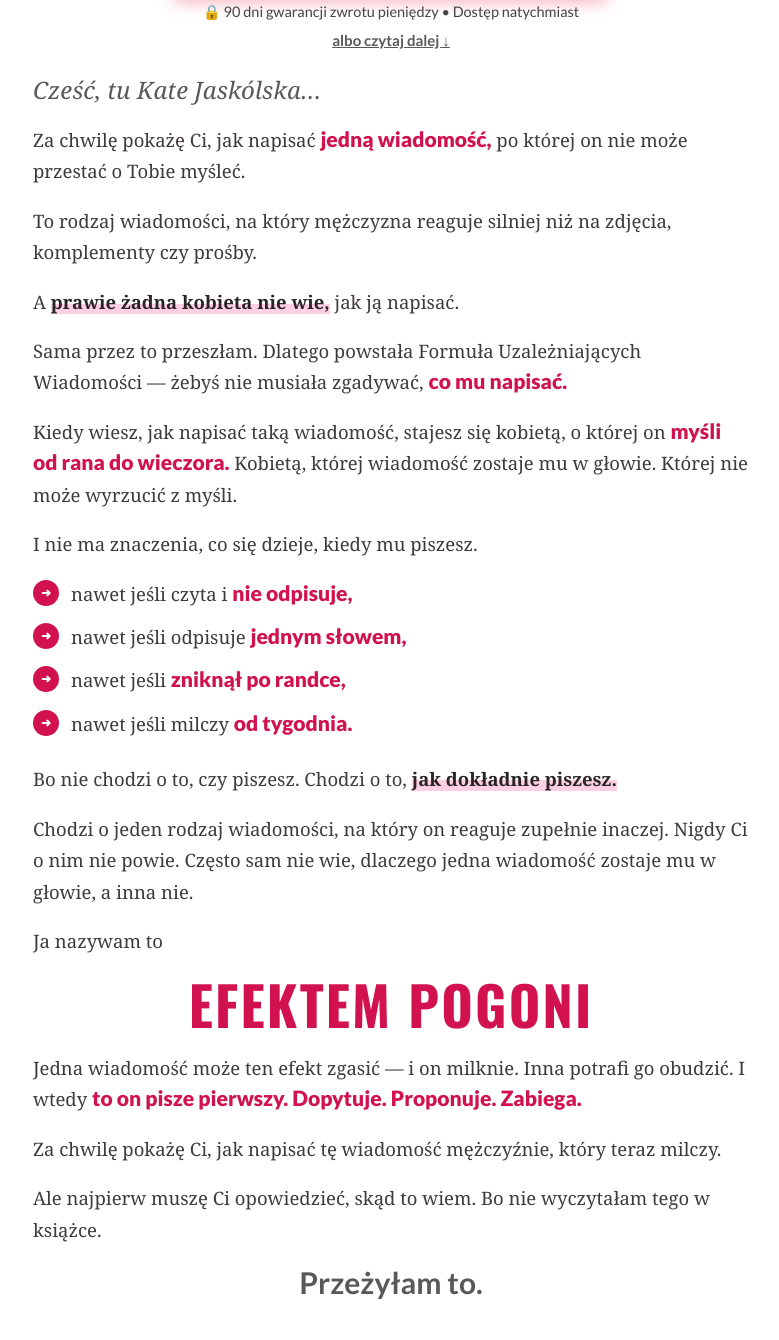
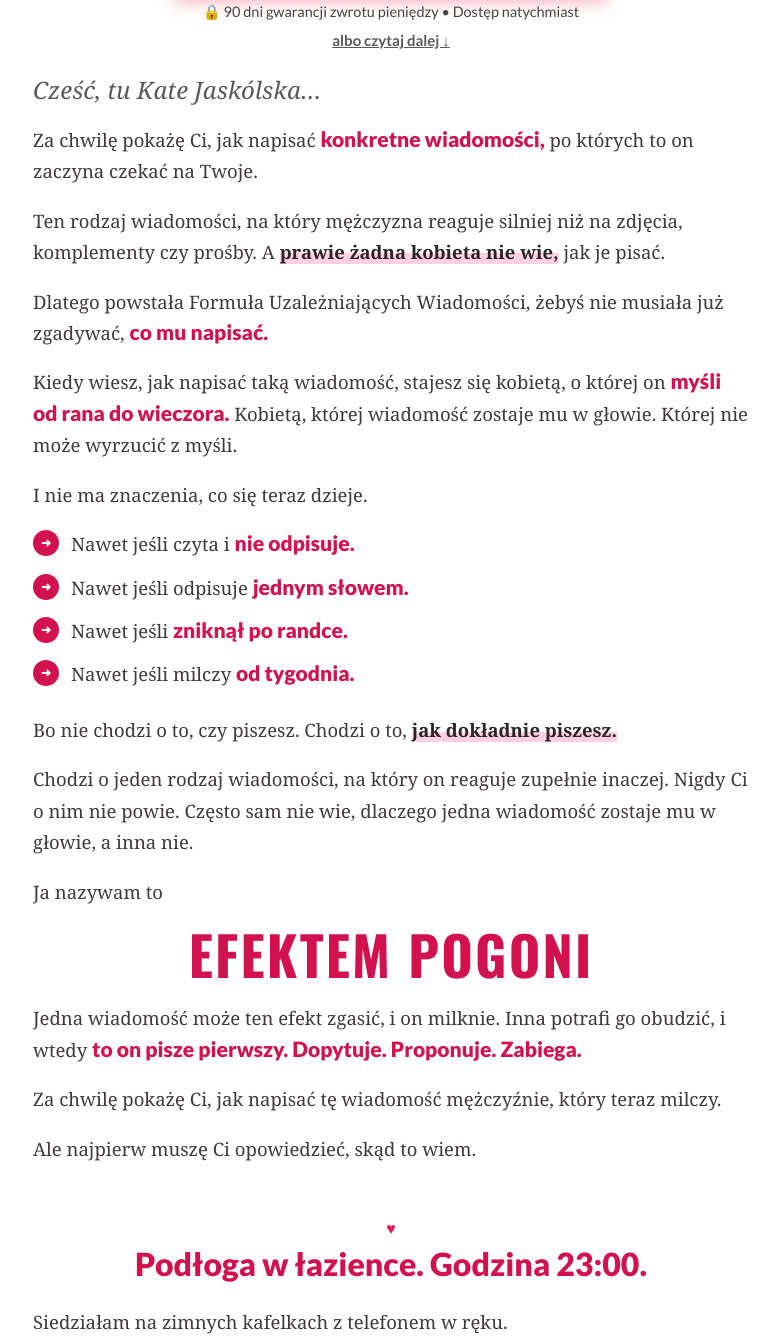
Before and after one commit to kate-jaskolska/podglad-lp, a plain HTML site: page finalna/index.html in a window 1280 px wide. Shown: the part 778-2118 px from the top of the page, without its empty margins (249-1028 px from the left). Drawn offline with nearby package versions, Linux system fonts and the light colour scheme.

Commit message:
Finalna v15-v3: początek listu w wersji Kasi
Jej tekst, z poprawioną gramatyką (konkretne wiadomości, po których / jak je pisać). Zachowane zdania przy wielokropkach. Kończy się na „skąd to wiem.”

```diff
--- a/finalna/index.html
+++ b/finalna/index.html
@@ -240,26 +240,24 @@ footer .disc{font-size:11.5px;color:#777}
 
 <!-- HAK -->
 <p class="hi">Cześć, tu Kate Jaskólska…</p>
-<p>Za chwilę pokażę Ci, jak napisać <span class="k">jedną wiadomość,</span> po której on nie może przestać o Tobie myśleć.</p>
-<p>To rodzaj wiadomości, na który mężczyzna reaguje silniej niż na zdjęcia, komplementy czy prośby.</p>
-<p>A <span class="mk">prawie żadna kobieta nie wie,</span> jak ją napisać.</p>
-<p>Sama przez to przeszłam. Dlatego powstała Formuła Uzależniających Wiadomości — żebyś nie musiała zgadywać, <span class="k">co mu napisać.</span></p>
+<p>Za chwilę pokażę Ci, jak napisać <span class="k">konkretne wiadomości,</span> po których to on zaczyna czekać na Twoje.</p>
+<p>Ten rodzaj wiadomości, na który mężczyzna reaguje silniej niż na zdjęcia, komplementy czy prośby. A <span class="mk">prawie żadna kobieta nie wie,</span> jak je pisać.</p>
+<p>Dlatego powstała Formuła Uzależniających Wiadomości, żebyś nie musiała już zgadywać, <span class="k">co mu napisać.</span></p>
 <p>Kiedy wiesz, jak napisać taką wiadomość, stajesz się kobietą, o której on <span class="k">myśli od rana do wieczora.</span> Kobietą, której wiadomość zostaje mu w głowie. Której nie może wyrzucić z myśli.</p>
-<p>I nie ma znaczenia, co się dzieje, kiedy mu piszesz.</p>
+<p>I nie ma znaczenia, co się teraz dzieje.</p>
 <ul class="ic arrow">
-  <li>nawet jeśli czyta i <span class="k">nie odpisuje,</span></li>
-  <li>nawet jeśli odpisuje <span class="k">jednym słowem,</span></li>
-  <li>nawet jeśli <span class="k">zniknął po randce,</span></li>
-  <li>nawet jeśli milczy <span class="k">od tygodnia.</span></li>
+  <li>Nawet jeśli czyta i <span class="k">nie odpisuje.</span></li>
+  <li>Nawet jeśli odpisuje <span class="k">jednym słowem.</span></li>
+  <li>Nawet jeśli <span class="k">zniknął po randce.</span></li>
+  <li>Nawet jeśli milczy <span class="k">od tygodnia.</span></li>
 </ul>
 <p>Bo nie chodzi o to, czy piszesz. Chodzi o to, <span class="mk">jak dokładnie piszesz.</span></p>
 <p>Chodzi o jeden rodzaj wiadomości, na który on reaguje zupełnie inaczej. Nigdy Ci o nim nie powie. Często sam nie wie, dlaczego jedna wiadomość zostaje mu w głowie, a inna nie.</p>
 <p>Ja nazywam to</p>
 <p class="pull big">EFEKTEM POGONI</p>
-<p>Jedna wiadomość może ten efekt zgasić — i on milknie. Inna potrafi go obudzić. I wtedy <span class="k">to on pisze pierwszy. Dopytuje. Proponuje. Zabiega.</span></p>
+<p>Jedna wiadomość może ten efekt zgasić, i on milknie. Inna potrafi go obudzić, i wtedy <span class="k">to on pisze pierwszy. Dopytuje. Proponuje. Zabiega.</span></p>
 <p>Za chwilę pokażę Ci, jak napisać tę wiadomość mężczyźnie, który teraz milczy.</p>
-<p>Ale najpierw muszę Ci opowiedzieć, skąd to wiem. Bo nie wyczytałam tego w książce.</p>
-<p class="pull">Przeżyłam to.</p>
+<p>Ale najpierw muszę Ci opowiedzieć, skąd to wiem.</p>
 
 <!-- HISTORIA -->
 <h2 class="sh">Podłoga w łazience. Godzina 23:00.</h2>
```
